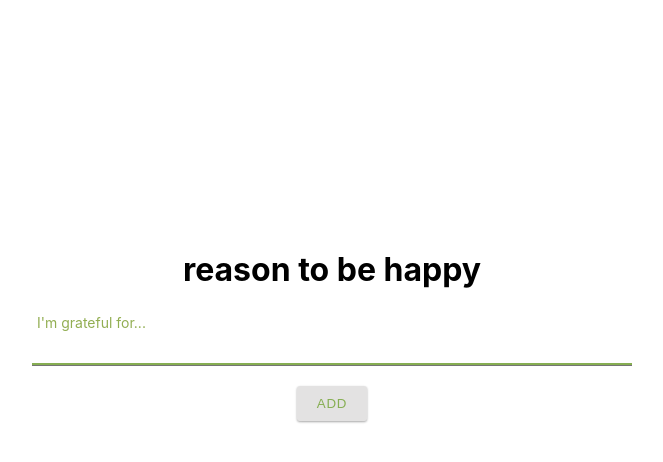
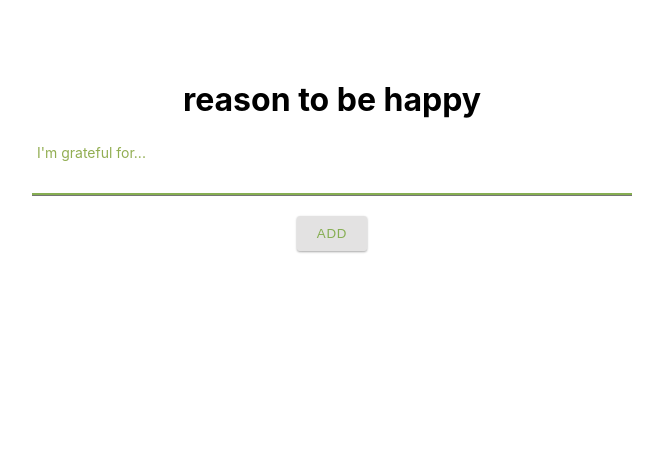
Before and after one commit to janessatran/gratitude-list, a React (Create React App) app: page / in a window 1280 px wide. Shown: the top 462 px of the page, without its empty margins (308-971 px from the left). Built offline with nearby package versions, Linux system fonts and the light colour scheme.

Commit message:
Change padding of body

```diff
--- a/src/App.css
+++ b/src/App.css
@@ -1,9 +1,9 @@
 
 html, body {
-  height: 100%;
+  /* height: 100%; */
   color: rgb(0, 0, 0);
   background: rgb(255, 255, 255);
-  padding: 10%;
+  padding: 30px;
 }
 
 h1 {
```
